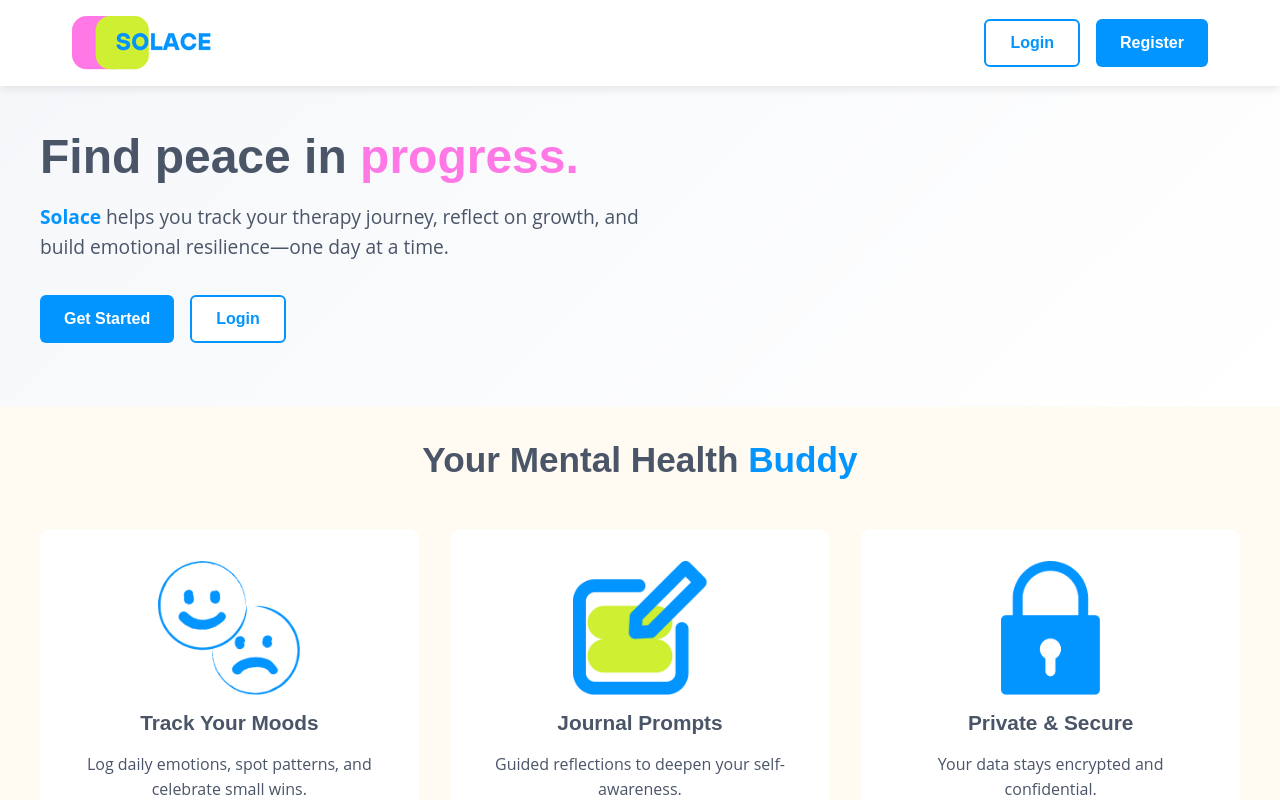
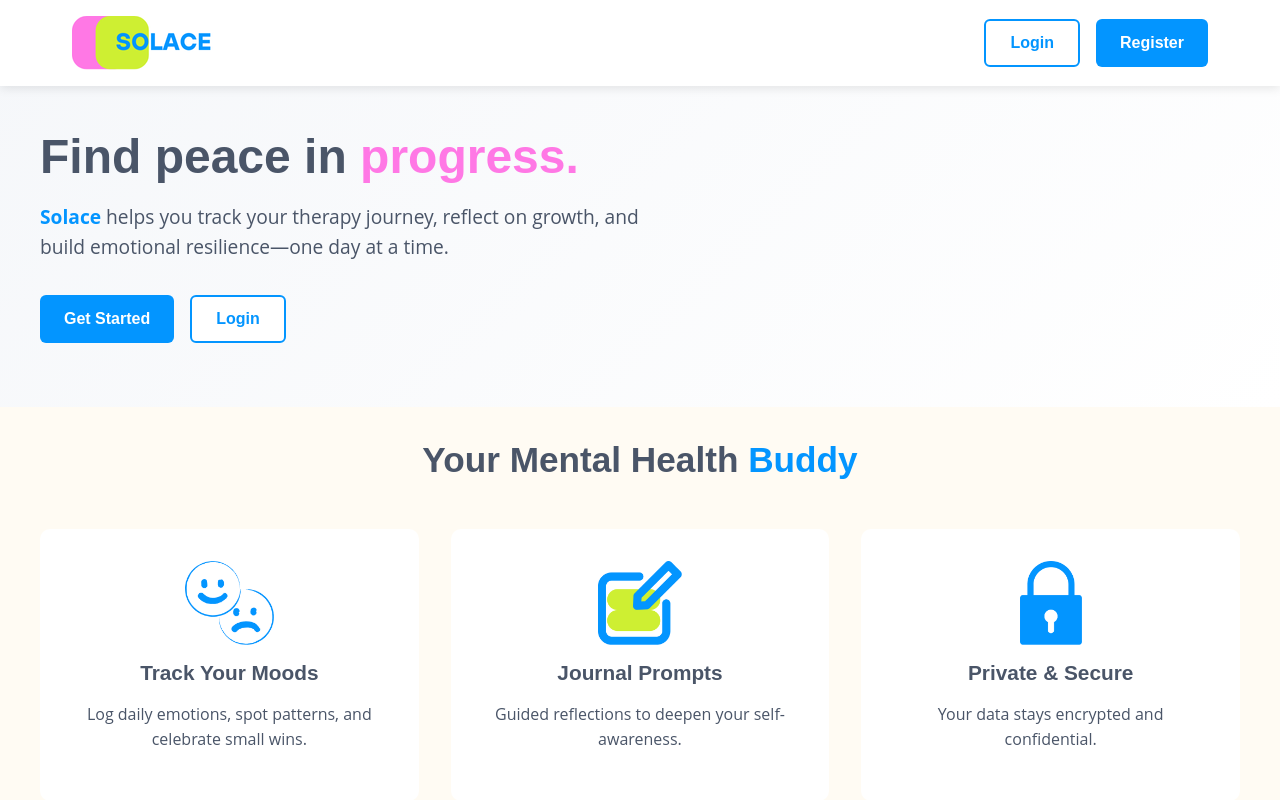
Before and after one commit to Sara-Alkhamri/therapy-tracker, a React (Create React App) app in the folder frontend/: page / in a window 1280 px wide. Shown: the top 800 px of the page. Built offline with nearby package versions, Linux system fonts and the light colour scheme.

Commit message:
progress

```diff
--- a/frontend/src/scss/pages/_home.scss
+++ b/frontend/src/scss/pages/_home.scss
@@ -110,7 +110,7 @@
         }
 
         img {
-            height: 150px;
+            height: 100px;
             padding-bottom: 1rem;
             ;
 
```
